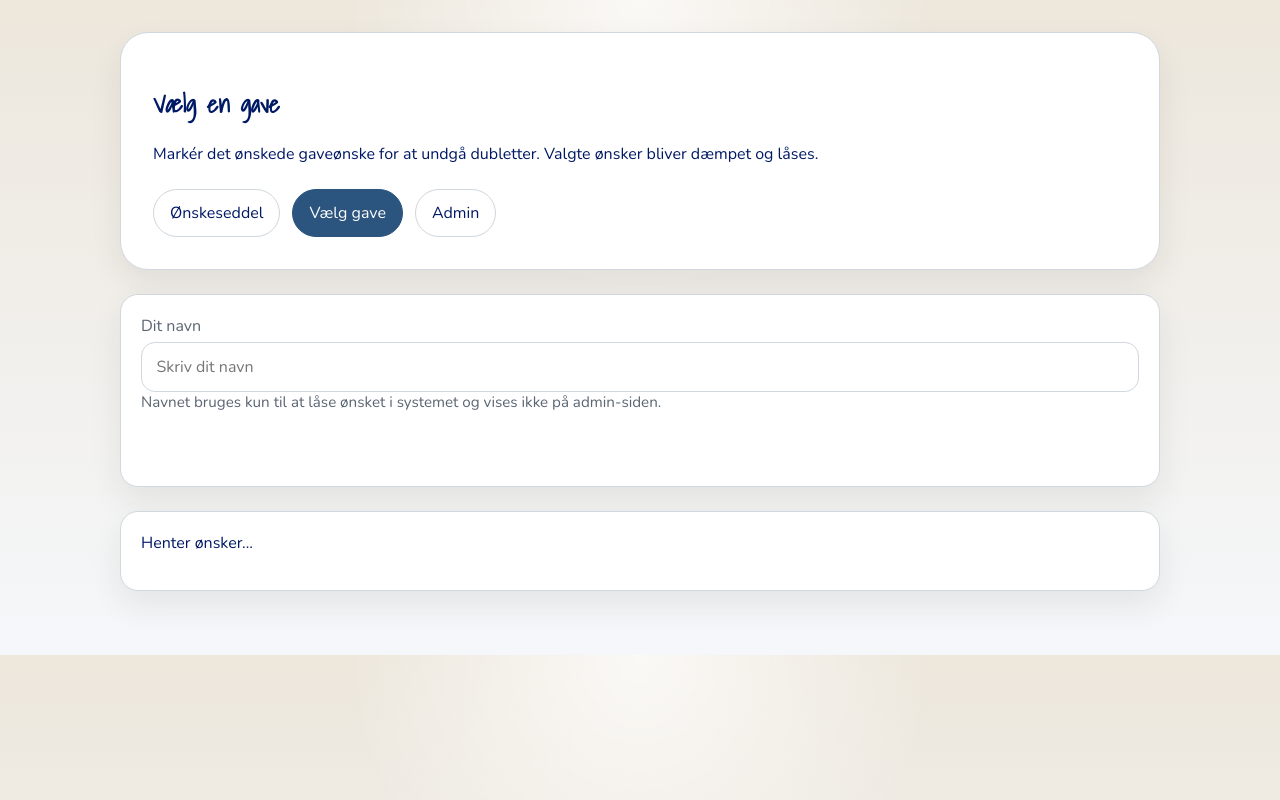
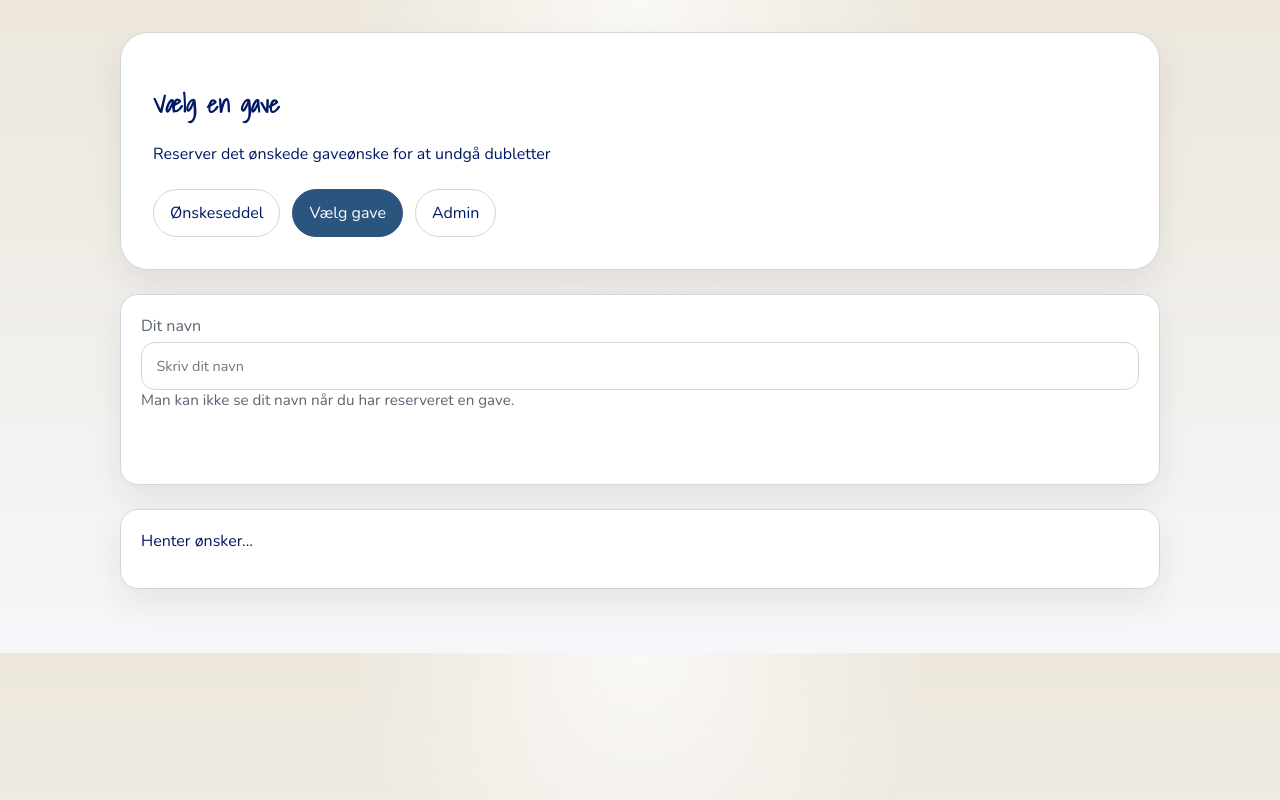
Before and after one commit to PharmametricianDK/onskeseddel, a website: page public/gaver.html in a window 1280 px wide. Drawn offline with nearby package versions, Linux system fonts and the light colour scheme; no server answers.

Commit message:
Update gift selection text and enhance styles for better readability

```diff
--- a/public/gaver.html
+++ b/public/gaver.html
@@ -10,7 +10,7 @@
     <main class="page">
       <section class="hero">
         <h1>Vælg en gave</h1>
-        <p>Markér det ønskede gaveønske for at undgå dubletter. Valgte ønsker bliver dæmpet og låses.</p>
+        <p>Reserver det ønskede gaveønske for at undgå dubletter</p>
         <nav class="nav">
           <a href="/">Ønskeseddel</a>
           <a class="active" href="/gaver.html">Vælg gave</a>
@@ -25,7 +25,7 @@
             <input id="claimer-name" name="name" autocomplete="name" placeholder="Skriv dit navn">
           </label>
         </form>
-        <p class="note">Navnet bruges kun til at låse ønsket i systemet og vises ikke på admin-siden.</p>
+        <p class="note">Man kan ikke se dit navn når du har reserveret en gave.</p>
         <p id="claim-status" class="status"></p>
       </section>
 
--- a/public/styles.css
+++ b/public/styles.css
@@ -140,6 +140,7 @@ button,
 input,
 select {
   font: inherit;
+  font-size: 0.9rem;
 }
 
 button,
```
Also changed, not shown: public/index.html (+2 -2 lines).
